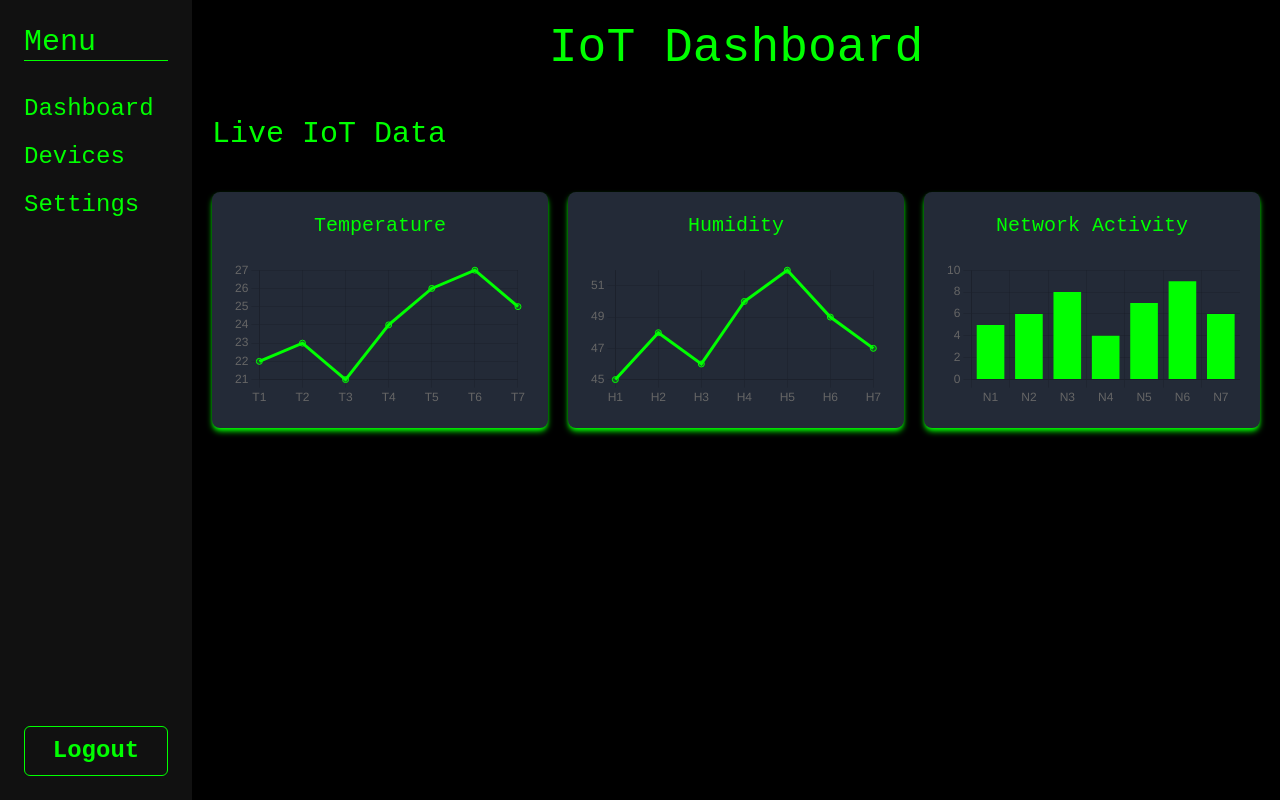
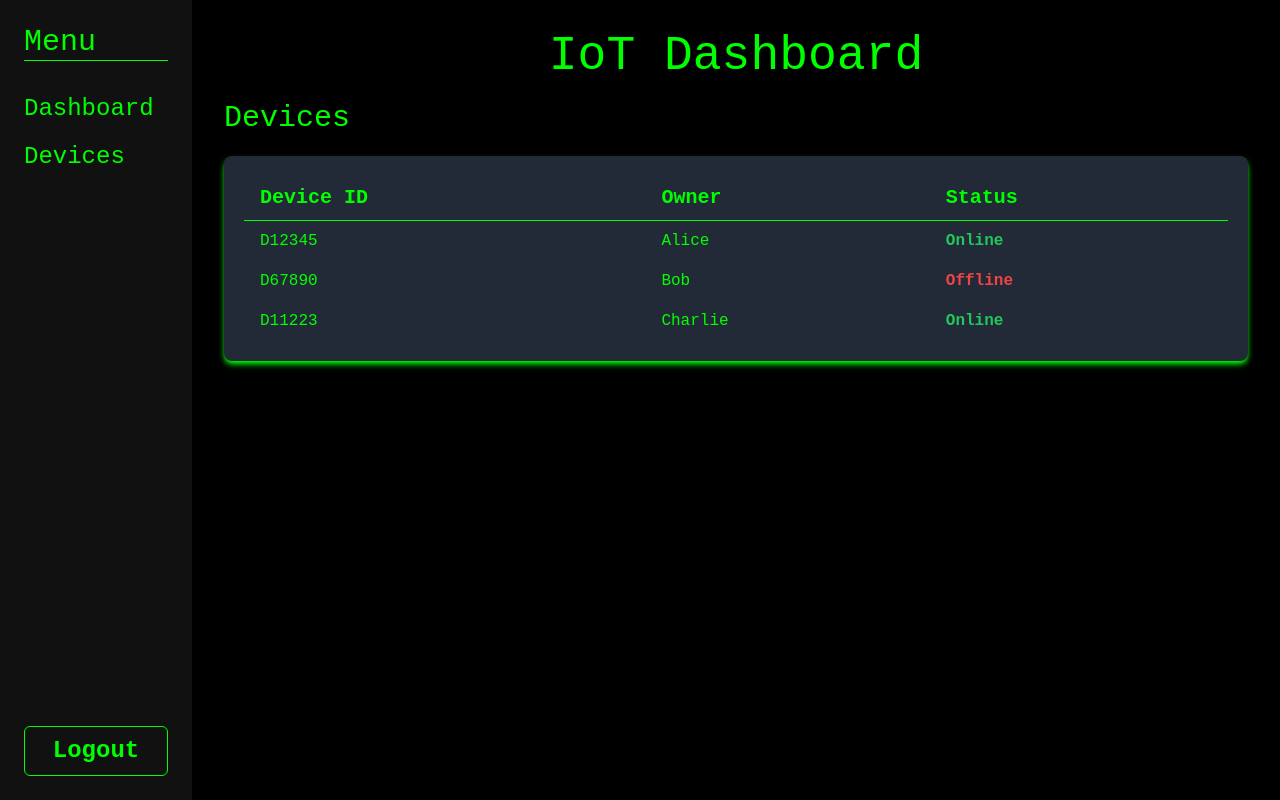
Before and after one commit to simonthorell/terraform-iot-cloud, a Nuxt app in the folder frontend/: page / in a window 1280 px wide. Both pictures are taken after a click on the item "Devices". Built offline with nearby package versions, Linux system fonts and the light colour scheme.

Commit message:
Create devices table in UI

```diff
--- a/frontend/components/dashboard/dashboard.vue
+++ b/frontend/components/dashboard/dashboard.vue
@@ -2,7 +2,7 @@
 <template>
   <main class="flex-grow p-5 text-iotGreen font-mono">
     <h2 class="text-3xl mb-5">Live IoT Data</h2>
-    <div class="grid gap-5 pt-5 grid-cols-1 sm:grid-cols-2 lg:grid-cols-3">
+    <div class="grid gap-5 grid-cols-1 sm:grid-cols-2 lg:grid-cols-3">
       <!-- Temperature Meter -->
       <div class="bg-iotGray p-5 rounded-lg shadow-md shadow-iotGreen">
         <h3 class="text-center text-xl mb-5">Temperature</h3>
--- /dev/null
+++ b/frontend/components/devices/devices.vue
@@ -0,0 +1,56 @@
+<template>
+  <main class="flex-grow p-5 text-iotGreen font-mono">
+    <h2 class="text-3xl mb-5">Devices</h2>
+    <div class="bg-iotGray p-5 rounded-lg shadow-md shadow-iotGreen">
+      <table class="table-auto w-full text-left border-collapse">
+        <thead>
+          <tr>
+            <th class="border-b border-iotGreen py-2 px-4 text-xl">
+              Device ID
+            </th>
+            <th class="border-b border-iotGreen py-2 px-4 text-xl">Owner</th>
+            <th class="border-b border-iotGreen py-2 px-4 text-xl">Status</th>
+          </tr>
+        </thead>
+        <tbody>
+          <tr
+            v-for="device in devices"
+            :key="device.device_id"
+            class="hover:bg-iotGreen hover:text-black transition duration-300"
+          >
+            <td class="py-2 px-4">{{ device.device_id }}</td>
+            <td class="py-2 px-4">{{ device.owner }}</td>
+            <td
+              class="py-2 px-4 font-bold"
+              :class="{
+                'text-green-500': device.status === 'Online',
+                'text-red-500': device.status === 'Offline',
+              }"
+            >
+              {{ device.status }}
+            </td>
+          </tr>
+        </tbody>
+      </table>
+    </div>
+  </main>
+</template>
+
+<script setup lang="ts">
+const devices = ref([
+  { device_id: "D12345", owner: "Alice", status: "Online" },
+  { device_id: "D67890", owner: "Bob", status: "Offline" },
+  { device_id: "D11223", owner: "Charlie", status: "Online" },
+]);
+</script>
+
+<style scoped>
+table {
+  border-spacing: 0;
+}
+
+th,
+td {
+  border-collapse: collapse;
+}
+</style>
--- a/frontend/components/site-content/content.vue
+++ b/frontend/components/site-content/content.vue
@@ -1,3 +1,8 @@
 <template>
-  <Dashboard />
+  <component :is="currentComponent" />
 </template>
+
+<script setup lang="ts">
+import { useContent } from "~/composables/useContent";
+const { currentComponent } = useContent();
+</script>
--- a/frontend/components/site-header/header.vue
+++ b/frontend/components/site-header/header.vue
@@ -1,6 +1,6 @@
 <!-- components/site-header/header.vue -->
 <template>
-  <header class="text-iotGreen p-6 text-center font-mono">
+  <header class="text-iotGreen text-center font-mono">
     <h1 class="text-5xl">IoT Dashboard</h1>
   </header>
 </template>
--- a/frontend/components/site-sidebar/sidebar.vue
+++ b/frontend/components/site-sidebar/sidebar.vue
@@ -1,13 +1,12 @@
-<!-- components/site-sidebar/sidebar.vue -->
 <template>
   <aside class="w-48 p-6 bg-iotBlack text-iotGreen font-mono flex flex-col">
     <h2 class="text-3xl border-b border-iotGreen">Menu</h2>
     <ul class="mt-8 space-y-4 list-none">
-      <!-- Menu Items -->
       <li
         v-for="item in menuItems"
         :key="item"
         class="cursor-pointer text-2xl hover:text-iotGreenHover hover:font-bold"
+        @click="handleMenuClick(item)"
       >
         {{ item }}
       </li>
@@ -23,15 +22,24 @@
 </template>
 
 <script setup lang="ts">
+import { useContent } from "~/composables/useContent";
 import { useRouter } from "#app";
-const menuItems = ref(["Dashboard", "Devices", "Settings"]);
+
+const { setContent, componentsMap } = useContent();
+
+// Dynamically derive menu items from the keys of componentsMap
+const menuItems = Object.keys(componentsMap) as Array<
+  keyof typeof componentsMap
+>;
+
 const router = useRouter();
 
+const handleMenuClick = (item: keyof typeof componentsMap) => {
+  setContent(item);
+};
+
 const handleLogout = () => {
-  // Remove the auth token from cookies
-  useCookie("authToken").value = null;
-
-  // Redirect to the login page
-  router.push("/login");
+  useCookie("authToken").value = null; // Clear auth token
+  router.push("/login"); // Redirect to login
 };
 </script>
--- /dev/null
+++ b/frontend/composables/useContent.ts
@@ -0,0 +1,25 @@
+import { ref } from "vue";
+import Dashboard from "~/components/dashboard/dashboard.vue";
+import Devices from "~/components/devices/devices.vue";
+
+// List of all components that can be displayed
+const componentsMap = {
+  Dashboard,
+  Devices
+};
+
+type ComponentKey = keyof typeof componentsMap;
+
+const currentComponent = ref(componentsMap.Dashboard); // Default to Dashboard
+
+export function useContent() {
+  function setContent(component: ComponentKey) {
+    currentComponent.value = componentsMap[component];
+  }
+
+  return {
+    currentComponent,
+    setContent,
+    componentsMap,
+  };
+}
--- a/frontend/layouts/default.vue
+++ b/frontend/layouts/default.vue
@@ -2,8 +2,8 @@
   <div class="header">
     <SiteSidebar />
     <div class="main-content">
-      <SiteHeader />
-      <SiteContent />
+      <SiteHeader class="px-8 pt-8" />
+      <SiteContent class="px-8 pb-8" />
     </div>
   </div>
 </template>
```
